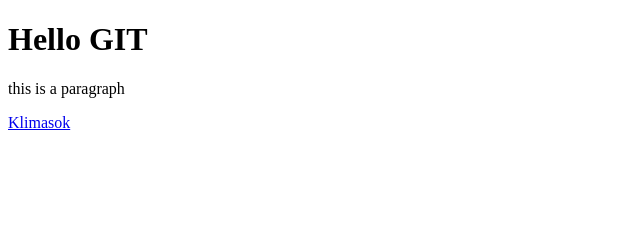
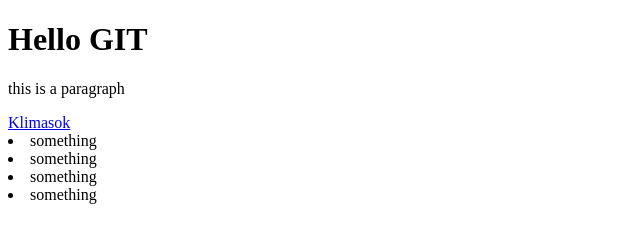
Before and after one commit to Simonszky/javamonday, a plain HTML site: page index.html in a window 1280 px wide. Shown: the whole page, without its empty margins (0-640 px from the left). Drawn offline with Linux system fonts and the light colour scheme.

Commit message:
add undordered list to index.html

```diff
--- a/index.html
+++ b/index.html
@@ -10,6 +10,12 @@
 <div>
 <a href="https://staffklima.hu">Klimasok</a>
 </div>
+<u1>
+<li>something</li>
+<li>something</li>
+<li>something</li>
+<li>something</li>
+</u1>
 </body>
 
 </html>
```
